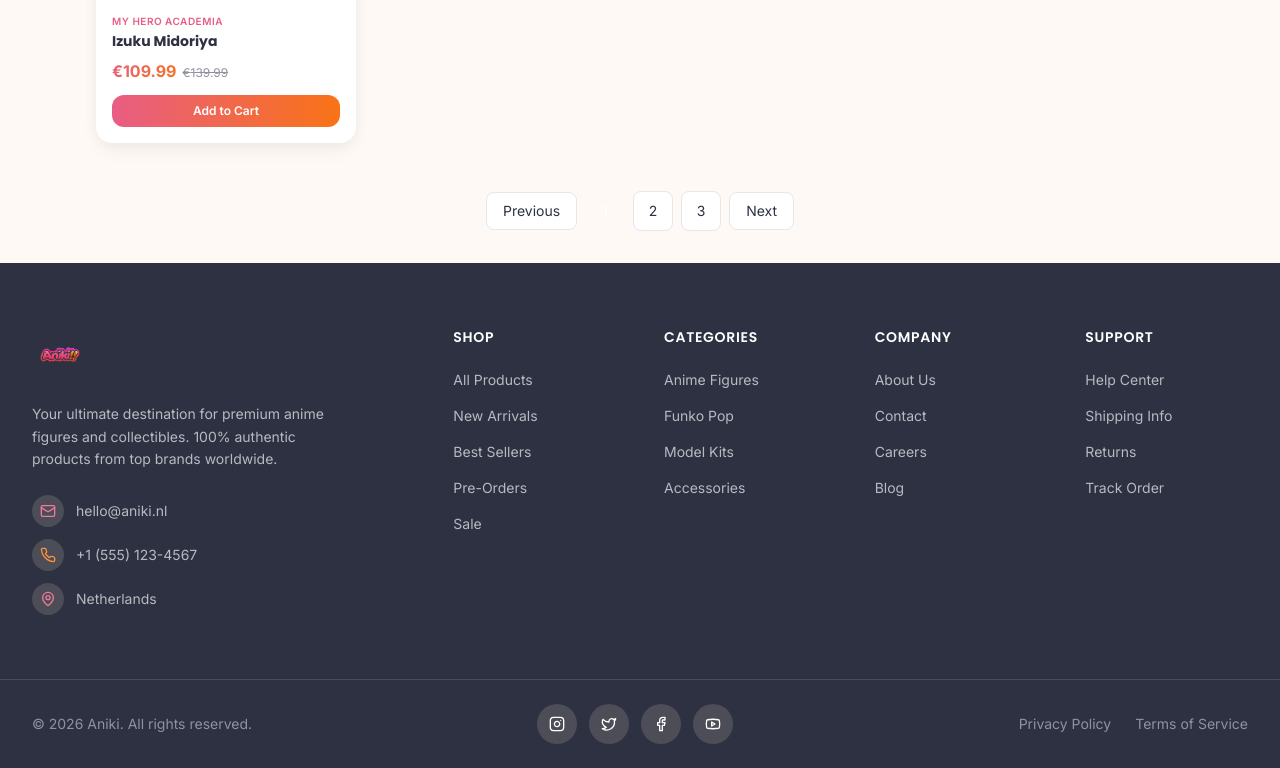
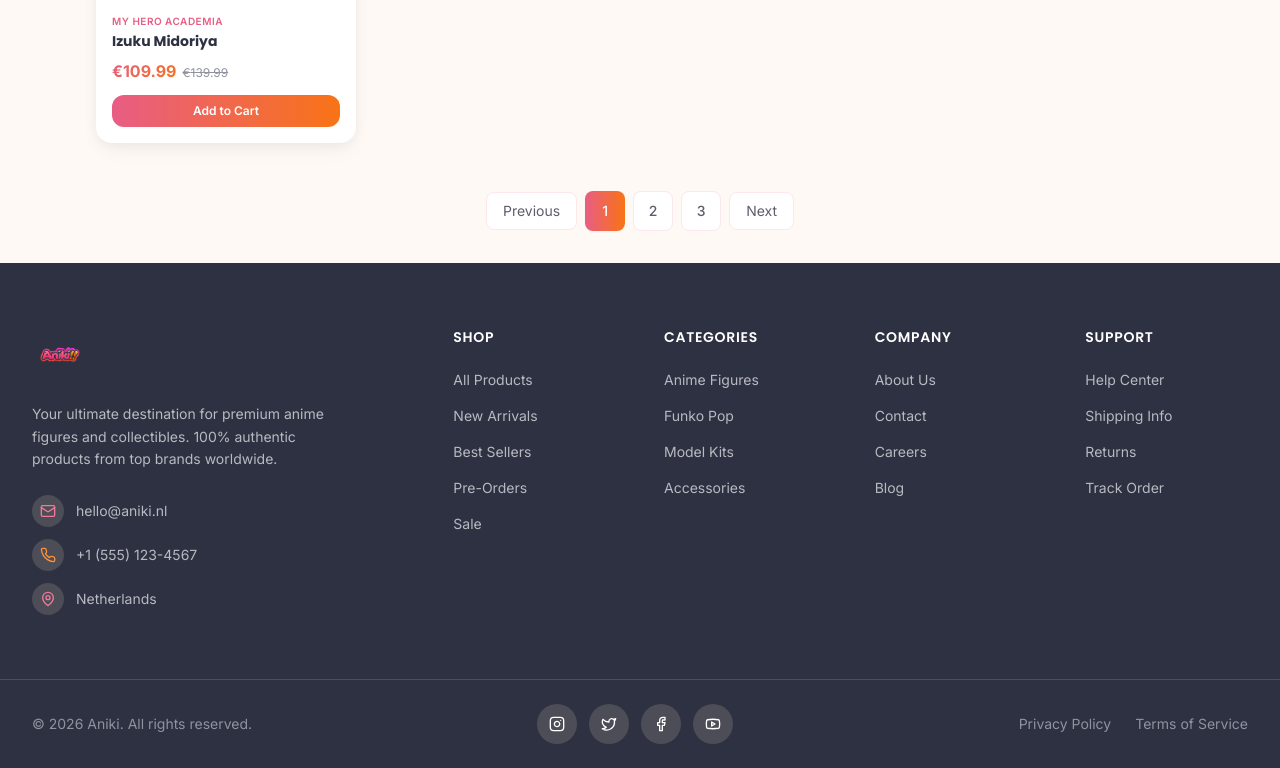
Before and after one commit to LeeDev428/aniki, a Next.js app in the folder frontend/: page /shop in a window 1280 px wide. Shown: the part 1712-2480 px from the top of the page. Built offline with nearby package versions, Linux system fonts and the light colour scheme.

Commit message:
Update page.tsx

```diff
--- a/frontend/src/app/shop/page.tsx
+++ b/frontend/src/app/shop/page.tsx
@@ -205,22 +205,22 @@
 
         {/* Pagination */}
         <FadeIn delay={0.3} className="flex items-center justify-center gap-2 mt-12">
-          <button className="px-4 py-2 text-sm bg-white border border-dark-200 rounded-lg hover:bg-primary-50 transition-colors">
+          <button className="px-4 py-2 text-sm bg-white border border-pink-100 rounded-lg hover:bg-soft-pink transition-colors text-charcoal-600">
             Previous
           </button>
           {[1, 2, 3].map(page => (
             <button
               key={page}
-              className={`w-10 h-10 text-sm rounded-lg transition-colors ${
+              className={`w-10 h-10 text-sm rounded-lg transition-colors font-medium ${
                 page === 1
-                  ? 'bg-dark-800 text-white'
-                  : 'bg-white border border-dark-200 hover:bg-primary-50'
+                  ? 'bg-gradient-to-r from-pink-500 to-peach-500 text-white shadow-sm'
+                  : 'bg-white border border-pink-100 text-charcoal-600 hover:bg-soft-pink'
               }`}
             >
               {page}
             </button>
           ))}
-          <button className="px-4 py-2 text-sm bg-white border border-dark-200 rounded-lg hover:bg-primary-50 transition-colors">
+          <button className="px-4 py-2 text-sm bg-white border border-pink-100 rounded-lg hover:bg-soft-pink transition-colors text-charcoal-600">
             Next
           </button>
         </FadeIn>
```
